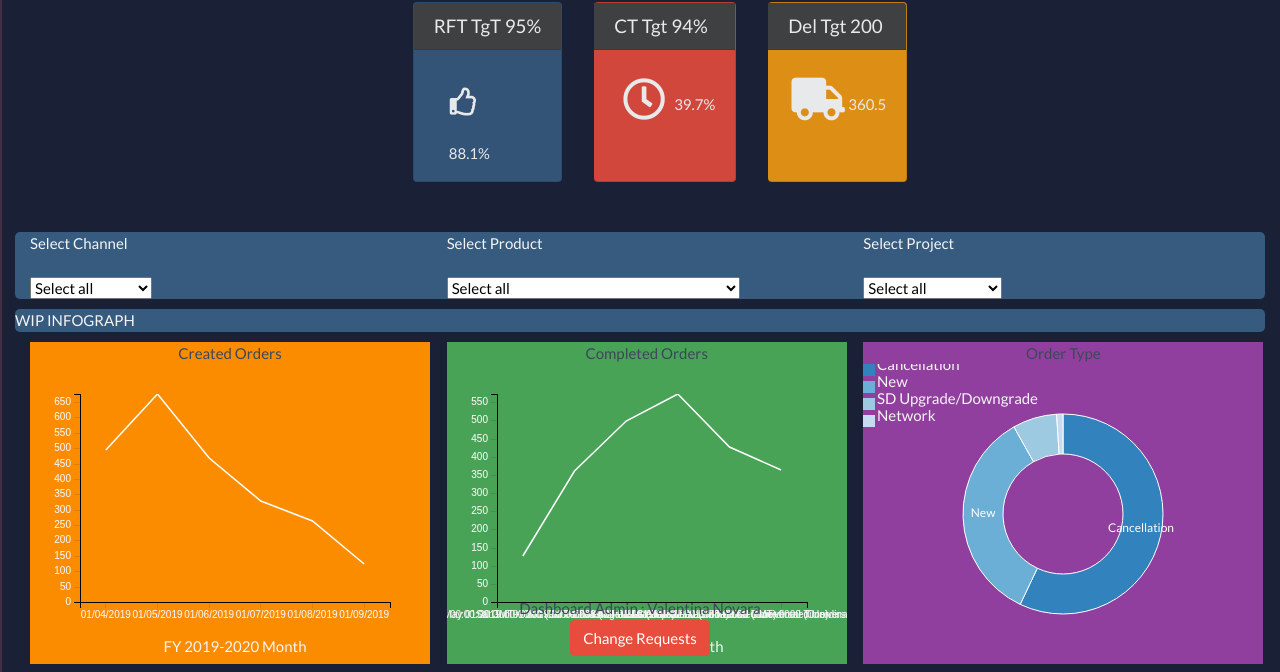
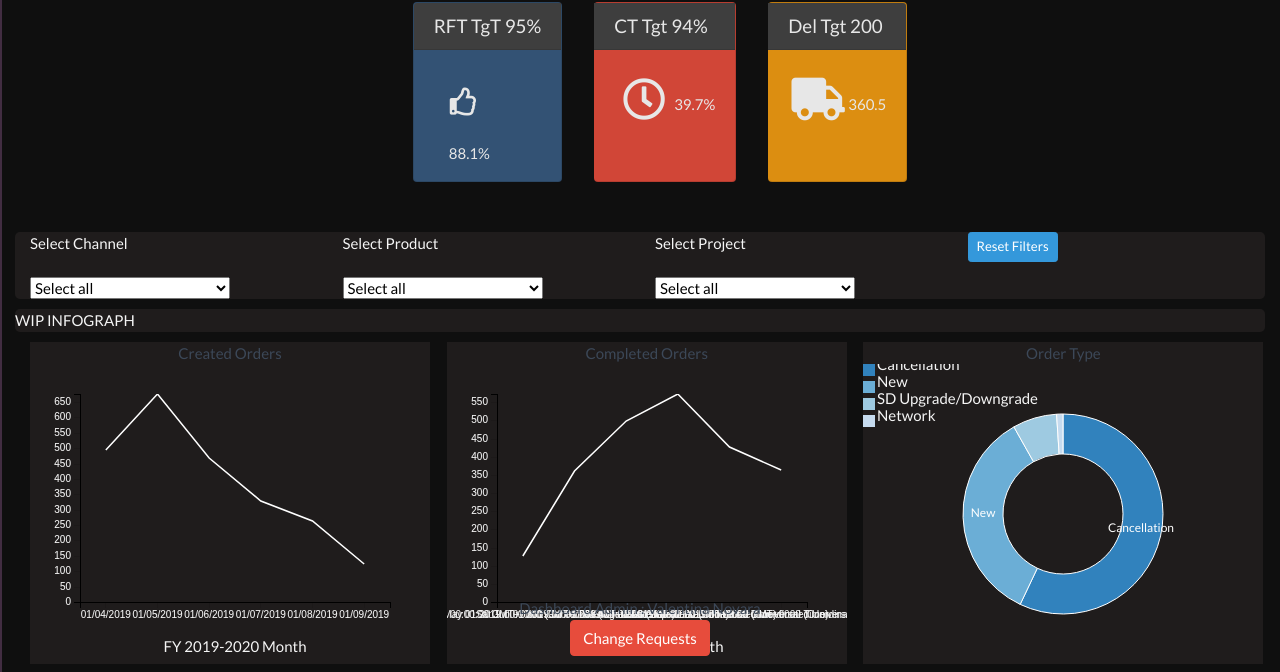
Before and after one commit to valenovi76/Delivery-Dashboard, a plain HTML site: page index.html in a window 1280 px wide. Shown: the part 128-800 px from the top of the page. Drawn offline with nearby package versions, Linux system fonts and the light colour scheme.

Commit message:
reset buttons and styles

```diff
--- a/assets/static/css/style.css
+++ b/assets/static/css/style.css
@@ -1,6 +1,6 @@
 /*Body*/
 body{
-    background-color:#1a2035;
+    background-color:#0f0f0f;
     color:#3c4858;
 
 }
@@ -110,7 +110,7 @@ h3{
     margin: 0 auto;
 }
 .section-title{
-    background-color:#375a7f;
+    background-color:#1f1c1c;
     color:whitesmoke;
     margin-top:10px;
     margin-bottom: 10px;
@@ -119,23 +119,23 @@ h3{
 
 }
 .selectors{
-    background-color:#375a7f;
+    background-color:#1f1c1c;
     color:whitesmoke;
     margin-top:10px;
     border-radius: 5px 5px 5px 5px;
 }
 
 .dc-select-menu {
-    width:100% !important;
+    width:200px!important;
 }
 
-#created{
-    background-color:#fb8c00;
+.graph{
+    background-color:#1f1c1c;
     text-align: center;
 
 }
 
-#completed{
+/*#completed{
     background-color:#48a357;
     text-align: center;
 }
@@ -165,7 +165,7 @@ text-align:center;
     text-align:center;}
 
 #del_project{background-color: #d93733;
-    text-align:center;}
+    text-align:center;}*/
 
 .axis {
   /*font-size: /* Insert font size */
--- a/index.html
+++ b/index.html
@@ -35,8 +35,8 @@
         <!-- Sidebar -->
         <div id="sidebar-wrapper">
             <ul class="sidebar-nav">
-                <li><a href="CREmail.html">Change Requests Log</a></li>
-                <li><a href="#">Data Download<i class="fa fa-download " aria-hidden="true"></i></a></li>
+                <li><a href="CREmail.html" >Change Requests Log</a></li>
+                <li><a href="assets/data/orders.csv" download>Data Download<i class="fa fa-download " aria-hidden="true"></i></a></li>
             </ul>
         </div>
 
@@ -116,14 +116,17 @@
             </div>
         <!-- row selectors-->
             <div class="row selectors" title = "These filters can be applied to all the graphs in the dashboard">
-            <div class="col-md">
+            <div class="col">
             <div id="wip_group_selector">Select Channel<br></br></div>
             </div>
-            <div class="col-md">
+            <div class="col">
             <div id="product_selector">Select Product<br></br></div>
             </div>
-            <div class="col-md">
+            <div class="col">
             <div id="project_selector">Select Project<br></br></div>
+            </div>
+            <div class="col">
+            <div id="reset_selector"><a class="btn btn-info btn-sm float-center" href="javascript:dc.filterAll();dc.redrawAll();" role="button">Reset Filters</a><br></br></div>
             </div>
             </div>
         <!--Row section title-->
@@ -180,6 +183,17 @@
                         <div id="del_project" class="graph" title ="Volume of Orders Delivered by Project"><span>Delivery by Project</span></div>
                      </div>
             </div>
+            <div class="row footer">
+            <!-- Footer -->
+                <footer class="page-footer font-small blue fixed-bottom">
+                    <div class="footer-copyright text-center py-3">Dashboard Admin : Valentina Novara
+                    <div row >
+                        <a href="CREmail.html" class="btn btn-danger btn-rounded">Change Requests</a>
+                    </div>
+                    </div>
+                </footer>
+<!-- Footer -->
+            </div>
         </div>
     </div>
         <!-- Menu toggle script -->
@@ -189,19 +203,7 @@
                 $("#wrapper").toggleClass("menuDisplayed");
             });
         </script>
-<!-- Footer -->
-<footer class="page-footer font-small blue fixed-bottom">
 
-
-  <div class="footer-copyright text-center py-3">Dashboard Admin : Valentina Novara
-  <div row >
-    <a href="CREmail.html" class="btn btn-danger btn-rounded">Change Requests</a>
-  </div>
-  </div>
-
-
-</footer>
-<!-- Footer -->
     </div>
 
 
```
